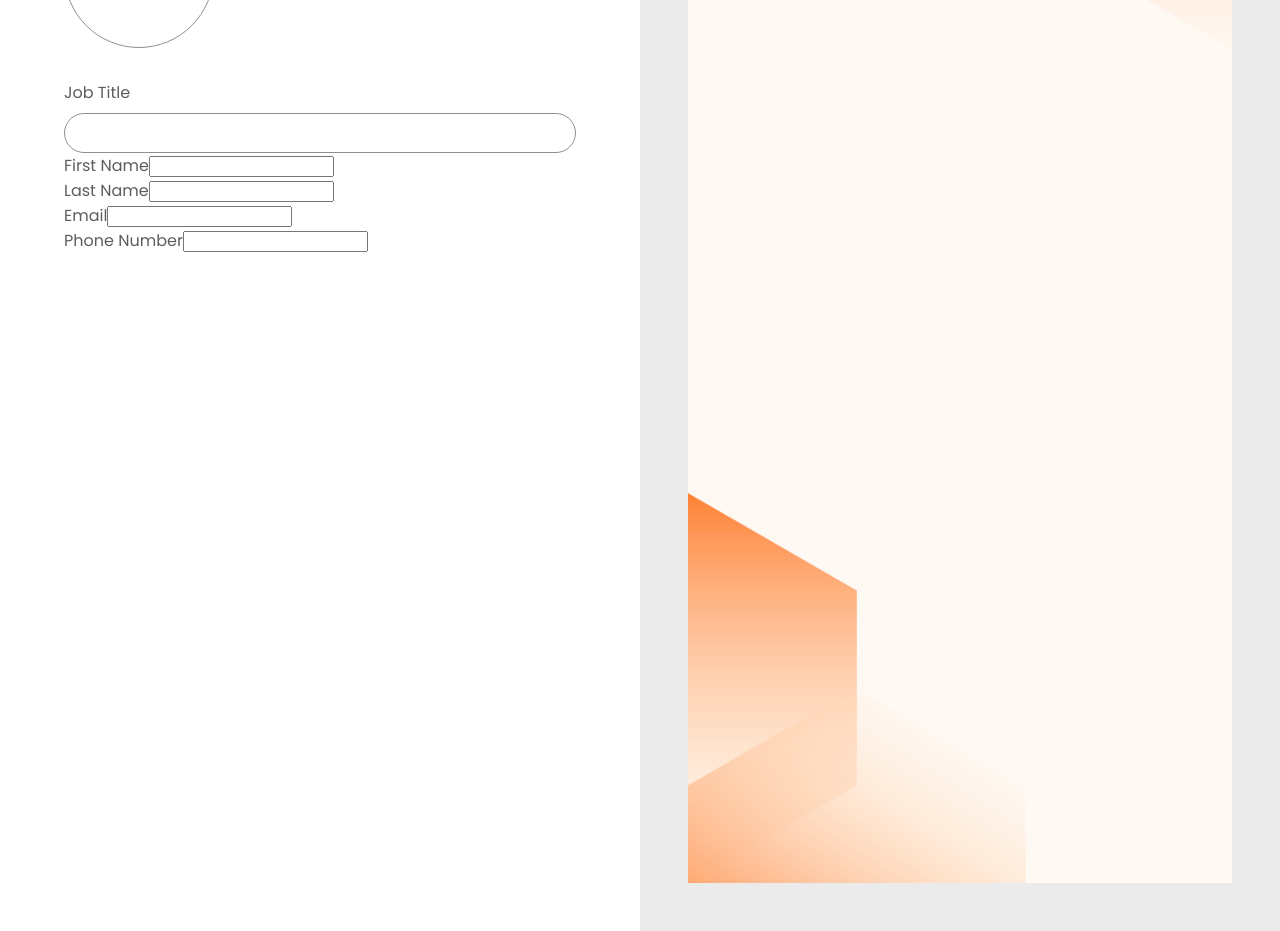
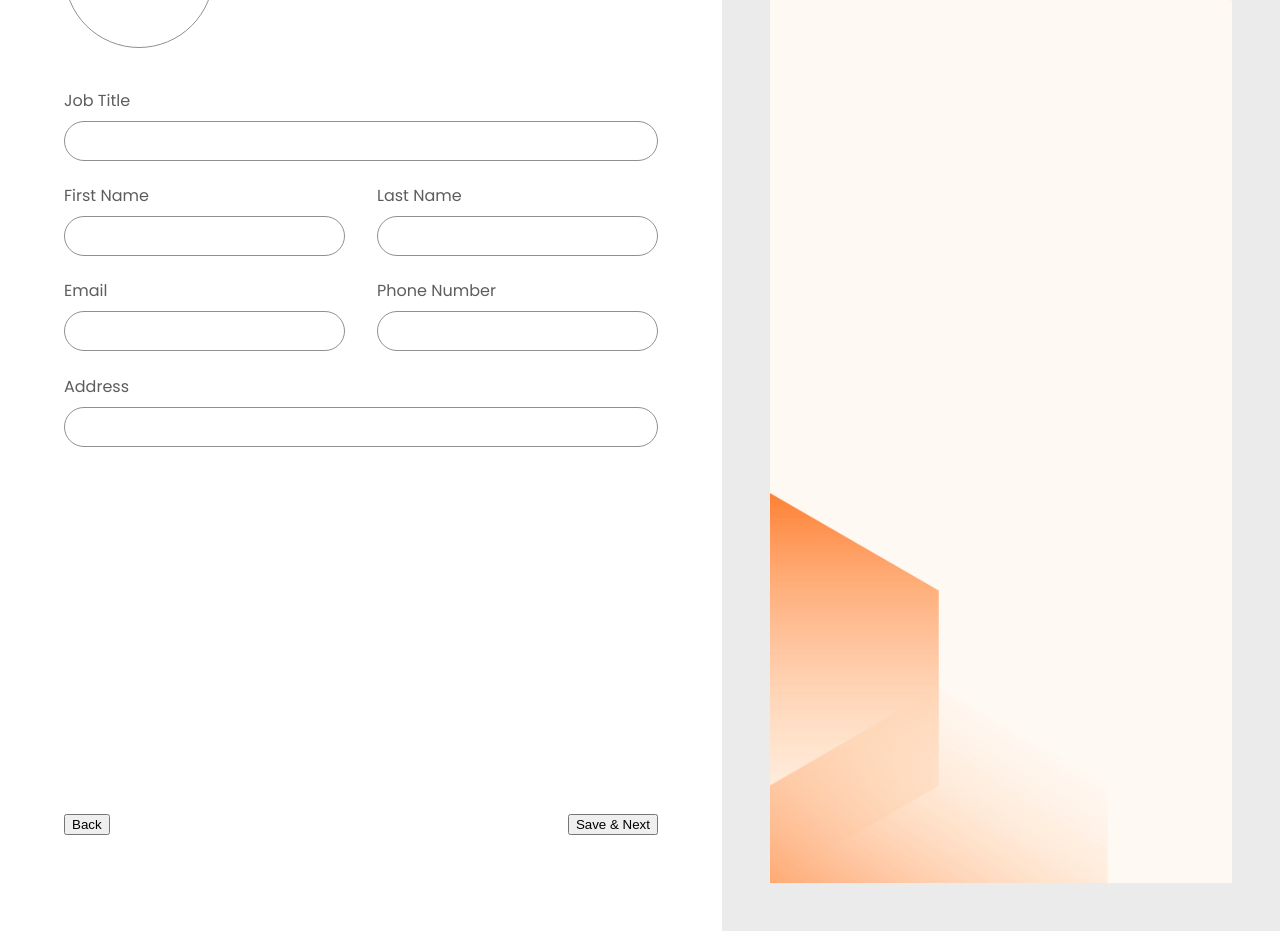
Before and after one commit to Hudsondaniel/CV-Generator, a React app in the folder CV/: page / in a window 1280 px wide. Shown: the part 400-1331 px from the top of the page. Built offline with nearby package versions, Linux system fonts and the light colour scheme; the HTML template or start-up script is replaced by a standard one.

Commit message:
Your details page almost done

```diff
--- a/CV/src/components/YourDetails.jsx
+++ b/CV/src/components/YourDetails.jsx
@@ -2,6 +2,7 @@ import '../styles/YourDetails.css'
 
 export default function YourDetails(){
     return (
+        <div className="outer-container">
             <div className="your-details-container">
                 <div className="other-data">
                     <h3 className='Title-your-details'>Your Journey Begins Here!</h3>
@@ -16,24 +17,33 @@ export default function YourDetails(){
                         <input type="text" name='Job-Title' className='input-styling'/>
                     </div>
                     <div className="personal-details-one">
-                    <div className="first-name-details">
+                        <div className="first-name">
                             <label htmlFor="First-name" className='label-styling'>First Name</label>
-                        <input type="text" className='First-name'/>
+                            <input type="text" className='input-styling'/>
                         </div>
-                    <div className="second-name-details">
+                        <div className="second-name">
                             <label htmlFor="second-name" className='label-styling'>Last Name</label>
-                        <input type="text" className='second-name' />
+                            <input type="text" className='input-styling' />
                         </div>
                         <div className="email">
                             <label htmlFor="email" className='label-styling' >Email</label>
-                        <input type="email" className='email-input' />
+                            <input type="email" className='input-styling' />
                         </div>
                         <div className="phone">
                             <label htmlFor="phone" className='label-styling'>Phone Number</label>
-                        <input type="tel" className='phone-input' />
+                            <input type="tel" className='input-styling' />
                         </div>
+                    </div>
+                    <div className="address">
+                        <label htmlFor="address" className='label-styling'>Address</label>
+                        <input type="text" className='input-styling' />
                     </div>
                 </form>
             </div>
+            <div className="buttons-back-next">
+                <button className='back-button'>Back</button>
+                <button className="saveNext-button">Save & Next</button>
+            </div>
+        </div>
     )
 }
--- a/CV/src/styles/YourDetails.css
+++ b/CV/src/styles/YourDetails.css
@@ -1,3 +1,11 @@
+.outer-container{
+    width: 100%;
+    height: 100%;
+    display: flex;
+    flex-direction: column;
+    justify-content: space-between;
+}
+
 .your-details-container{
     padding: 4rem;
 }
@@ -26,7 +34,7 @@
     border: rgb(145, 144, 144) solid 1px;
     overflow: hidden;
     margin-top: 2rem;
-    margin-bottom: 2rem;
+    margin-bottom: 2.5rem;
 }
 
 .job-title{
@@ -42,6 +50,37 @@
 .input-styling{
     height: 2.5rem;
     margin-top: 0.5rem;
+    margin-bottom: 1.4rem;
     border-radius: 20px;
     border: rgb(145, 144, 144) solid 1px;
+    padding-left: 20px;
+    font-family: 'poppins', sans-serif;
 }
+
+.personal-details-one{
+    display: grid;
+    grid-template-columns: 1fr 1fr;
+
+}
+
+.first-name, .second-name, .email, .phone{
+    display: flex;
+    flex-direction: column;
+}
+
+.first-name, .email{
+    margin-right: 2rem;
+}
+
+.address{
+    display: flex;
+    flex-direction: column;
+}
+
+.buttons-back-next{
+    display: flex;
+    justify-content: space-between;
+    padding-left: 4rem;
+    padding-right: 4rem;
+    padding-bottom: 6rem;
+}
```
Lines whose indentation alone changed are shown as unchanged.
